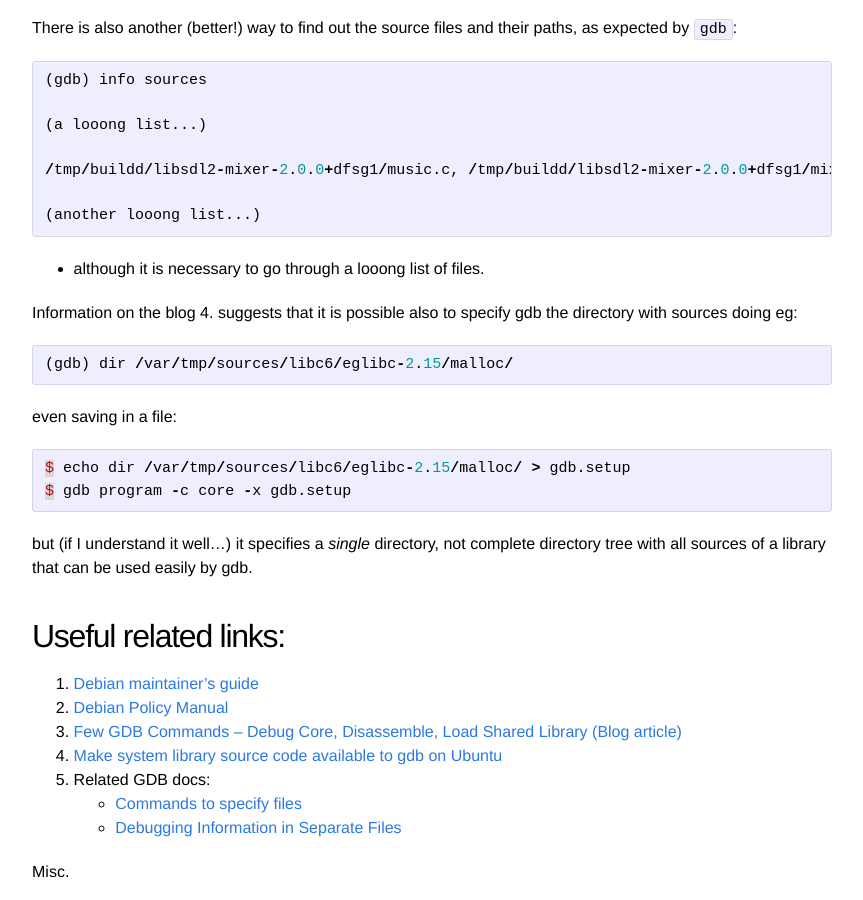
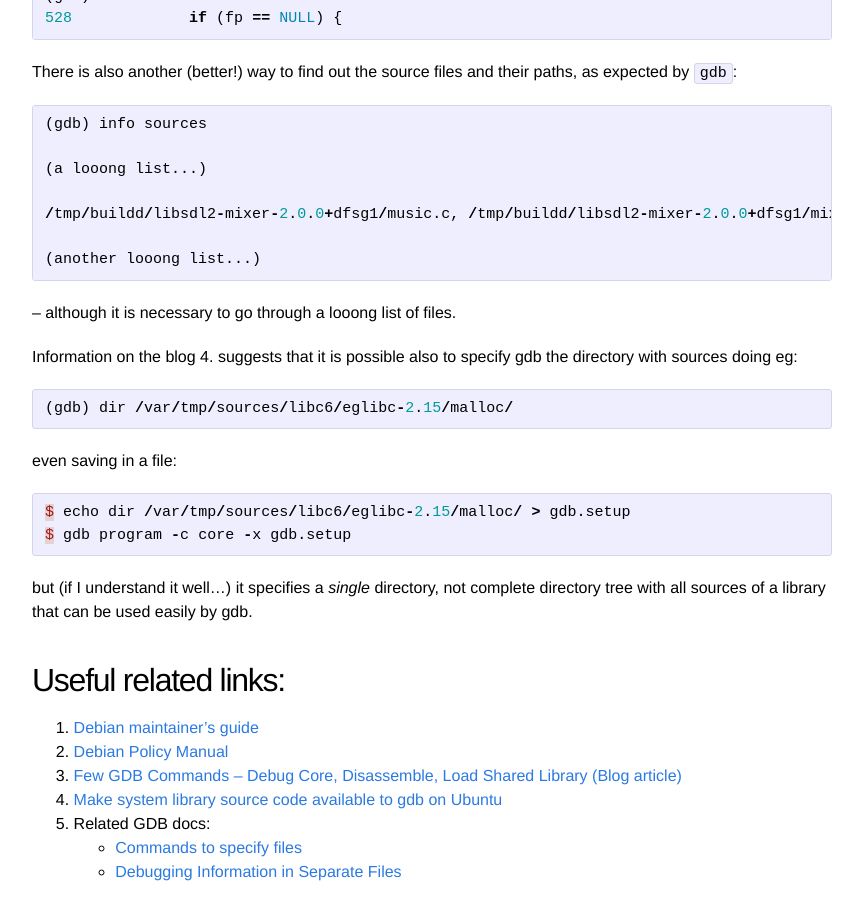
Before and after one commit to t-w/t-w.github.io, a Jekyll site: the page built from _posts/2016-09-08-gdb_shared_lib.markdown, in a window 1280 px wide and 900 px high, scrolled down 2974 px. Shown: the whole window, without its empty margins (208-1071 px from the left). Built offline with Jekyll 4.4.1, drawn with Linux system fonts in a browser that asks for light colours; some of the changed text lies outside the part shown.

```diff
--- a/_posts/2016-09-08-gdb_shared_lib.markdown
+++ b/_posts/2016-09-08-gdb_shared_lib.markdown
@@ -78,7 +78,8 @@ Stack level 0, frame at 0x7fffffffe140:
  Saved registers:
   rip at 0x7fffffffe138
 {% endhighlight %}
-- and still no clue...
+
+-- and still no clue...
 
 Since `libSDL2_mixer` is clearly dependent on `libSDL2` we can try:
 
@@ -86,7 +87,7 @@ Since `libSDL2_mixer` is clearly dependent on `libSDL2` we can try:
 $ apt-get install libsdl2-dbg
 {% endhighlight %}
 
-- and now(!):
+-- and now(!):
 {% highlight c %}
 78              audio_mix_chunks[i] = Mix_LoadWAV(fname);
 (gdb) s
@@ -149,7 +150,7 @@ and their paths, as expected by `gdb`:
 (another looong list...)
 {% endhighlight %}
 
-- although it is necessary to go through a looong list of files.
+-- although it is necessary to go through a looong list of files.
 
 Information on the blog 4. suggests that it is possible also to specify gdb the directory with sources doing eg:
 
@@ -186,7 +187,7 @@ Useful related links:
 [6.]: https://sourceware.org/gdb/onlinedocs/gdb/Separate-Debug-Files.html
 
 Misc.
-+ useful `gdb` commands
-    + `(gdb) info sharedlibrary`
-    + `(gdb) info sources`
-    + `(gdb) info frame`
++  useful `gdb` commands
+    +  `(gdb) info sharedlibrary`
+    +  `(gdb) info sources`
+    +  `(gdb) info frame`
```
Also changed, not shown: other parts of _posts/2016-09-08-gdb_shared_lib.markdown (+2 -2 lines).
